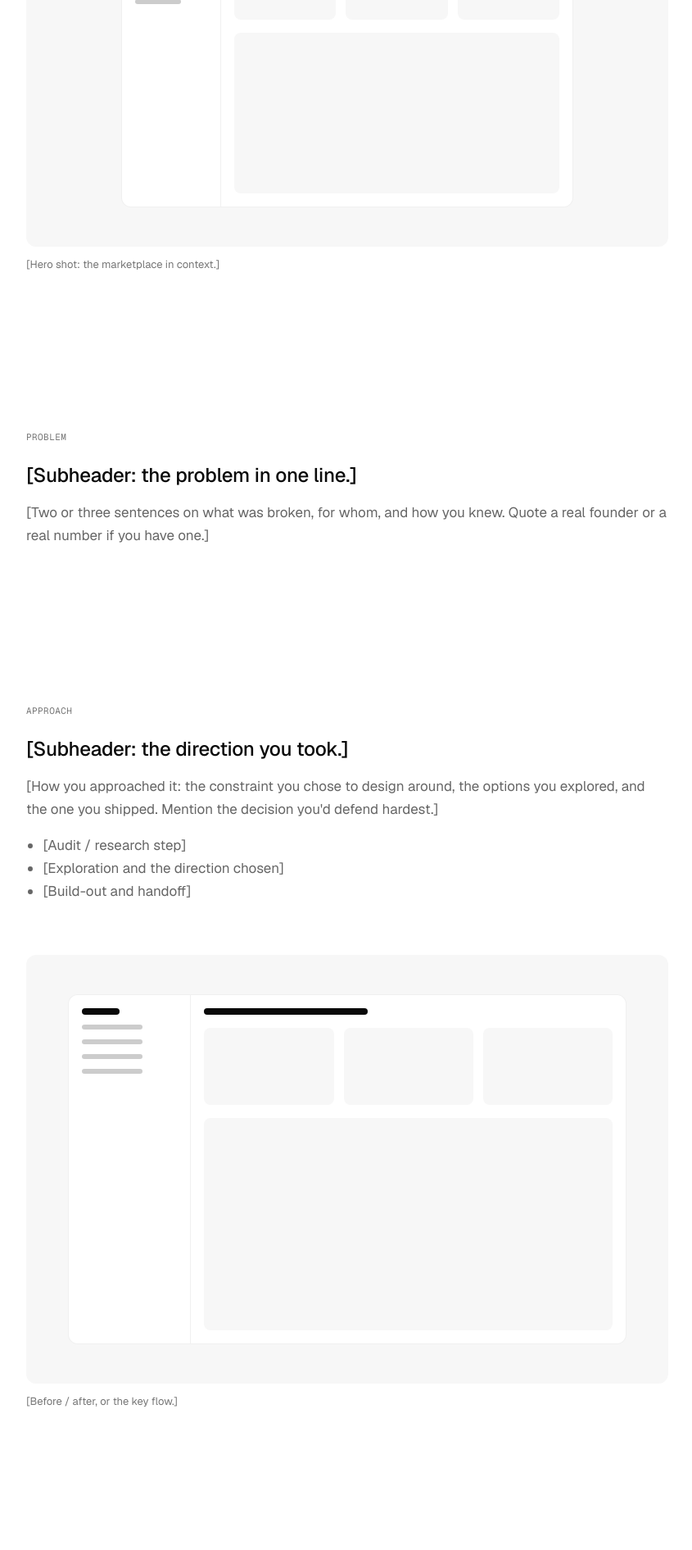
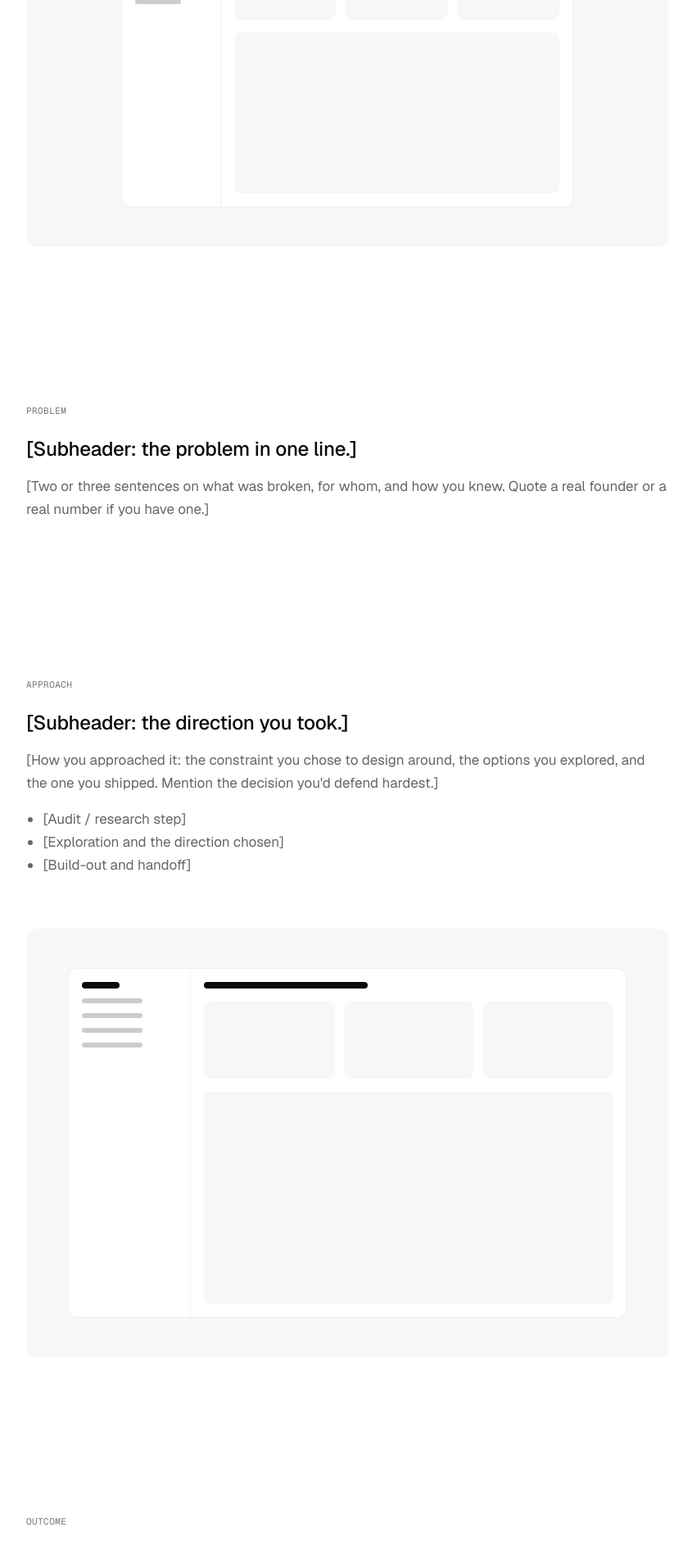
Before and after one commit to lalit-srivisarvacha/portfolio-simple, a Next.js app: page /work/asset-marketplace in a window 1280 px wide. Shown: the part 528-2419 px from the top of the page at 82% size, without its empty margins (216-1061 px from the left). Built offline with nearby package versions, Linux system fonts and the light colour scheme.

Commit message:
Case studies: drop image captions
Co-Authored-By: Claude Fable 5.2 <noreply@anthropic.com>
Claude-Session: https://claude.ai/code/session_019GaS9xuseSLKZXtCbSVWHL

```diff
--- a/app/work/asset-marketplace/page.tsx
+++ b/app/work/asset-marketplace/page.tsx
@@ -25,7 +25,8 @@ export default function Page() {
         ]}
       />
 
-      <Figure caption="[Hero shot: the marketplace in context.]" aspect="16 / 9" />
+      {/* Hero shot: the marketplace in context */}
+      <Figure aspect="16 / 9" />
 
       <Section label="Problem" title="[Subheader: the problem in one line.]">
         <p>
@@ -46,7 +47,8 @@ export default function Page() {
         </ul>
       </Section>
 
-      <Figure caption="[Before / after, or the key flow.]" />
+      {/* Before / after, or the key flow */}
+      <Figure />
 
       <Section label="Outcome" title="[Subheader: what changed.]">
         <p>[What changed after launch, and what you&apos;d do differently.]</p>
--- a/app/work/project-01/page.tsx
+++ b/app/work/project-01/page.tsx
@@ -26,7 +26,8 @@ export default function Page() {
         ]}
       />
 
-      <Figure caption="[Hero shot: the finished product in context.]" aspect="16 / 9" />
+      {/* Hero shot: the finished product in context */}
+      <Figure aspect="16 / 9" />
 
       <Section label="Problem" title="[Subheader: the problem in one line.]">
         <p>
@@ -47,7 +48,8 @@ export default function Page() {
         </ul>
       </Section>
 
-      <Figure caption="[Before / after, or the key flow.]" />
+      {/* Before / after, or the key flow */}
+      <Figure />
 
       <Section label="Outcome" title="[Subheader: what changed.]">
         <p>[What changed after launch, and what you&apos;d do differently.]</p>
```
